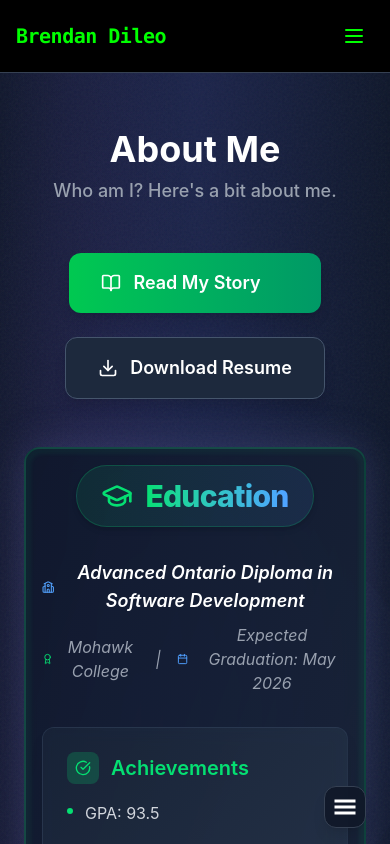
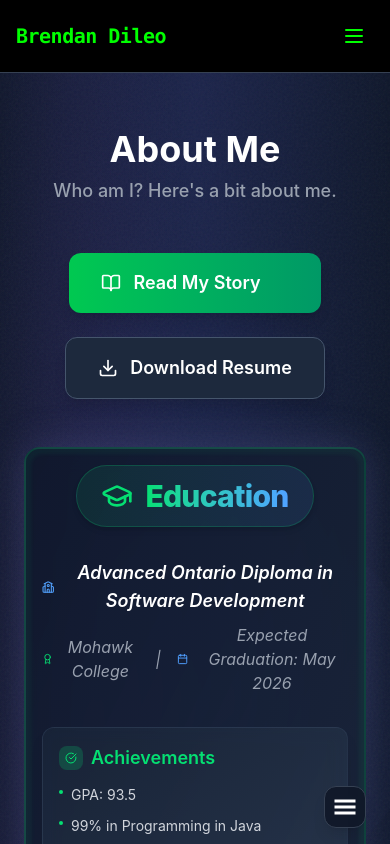
Before and after one commit to brendanddev/brendans-website, a React (Vite) app in the folder frontend/: page /about in a window 390 px wide. Shown: the top 844 px of the page. Built offline with nearby package versions, Linux system fonts and the light colour scheme.

Commit message:
Update awardbox component to appear better on mobile

```diff
--- a/frontend/src/components/About/AwardBox.jsx
+++ b/frontend/src/components/About/AwardBox.jsx
@@ -13,19 +13,19 @@ import { CheckCircle } from "lucide-react";
 const AwardBox = ({ title, items }) => {
   return (
     <motion.div
-      className="group p-6 border rounded-xl shadow-lg bg-gradient-to-br from-slate-800/60 to-slate-700/60 backdrop-blur-sm transition-all duration-500 hover:scale-105 hover:border-green-400/50 hover:shadow-[0_0_25px_rgba(50,205,50,0.3)] border-slate-700/50"
+      className="group p-4 sm:p-6 border rounded-xl shadow-lg bg-gradient-to-br from-slate-800/60 to-slate-700/60 backdrop-blur-sm transition-all duration-500 hover:scale-105 hover:border-green-400/50 hover:shadow-[0_0_25px_rgba(50,205,50,0.3)] border-slate-700/50"
       whileHover={{ y: -5 }}
       transition={{ type: "spring", stiffness: 300, damping: 20 }}
     >
       {/* Header of the section with title and icon */}
-      <div className="flex items-center gap-3 mb-4">
-        <div className="w-8 h-8 bg-green-400/20 rounded-lg flex items-center justify-center">
-          <CheckCircle size={16} className="text-green-400" />
+      <div className="flex items-center gap-2 sm:gap-3 mb-3 sm:mb-4">
+        <div className="w-6 h-6 sm:w-8 sm:h-8 bg-green-400/20 rounded-lg flex items-center justify-center">
+          <CheckCircle size={12} className="sm:w-4 sm:h-4 text-green-400" />
         </div>
-        <h3 className="text-xl font-semibold text-green-400">{title}</h3>
+        <h3 className="text-lg sm:text-xl font-semibold text-green-400">{title}</h3>
       </div>
 
-      <ul className="space-y-3">
+      <ul className="space-y-2 sm:space-y-3">
         {/* Map through each item and animate induvidually */}
         {items.map((item, index) => (
           // Wrapped in motion for animations
@@ -34,10 +34,10 @@ const AwardBox = ({ title, items }) => {
             initial={{ opacity: 0, x: -10 }}
             animate={{ opacity: 1, x: 0 }}
             transition={{ delay: index * 0.1 }}
-            className="flex items-start gap-3 text-gray-300 group-hover:text-gray-200 transition-colors duration-300"
+            className="flex items-start gap-2 sm:gap-3 text-gray-300 group-hover:text-gray-200 transition-colors duration-300"
           >
-            <div className="w-1.5 h-1.5 bg-green-400 rounded-full mt-2 flex-shrink-0" />
-            <span className="leading-relaxed">{item}</span>
+            <div className="w-1 h-1 sm:w-1.5 sm:h-1.5 bg-green-400 rounded-full mt-1.5 sm:mt-2 flex-shrink-0" />
+            <span className="leading-relaxed text-sm sm:text-base">{item}</span>
           </motion.li>
         ))}
 
```
